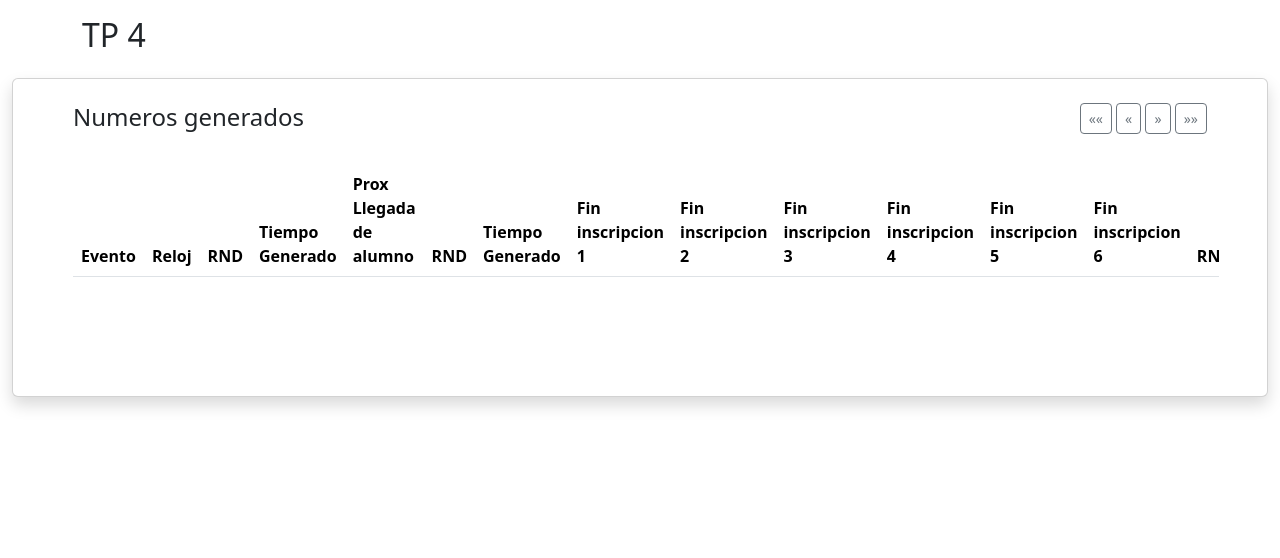
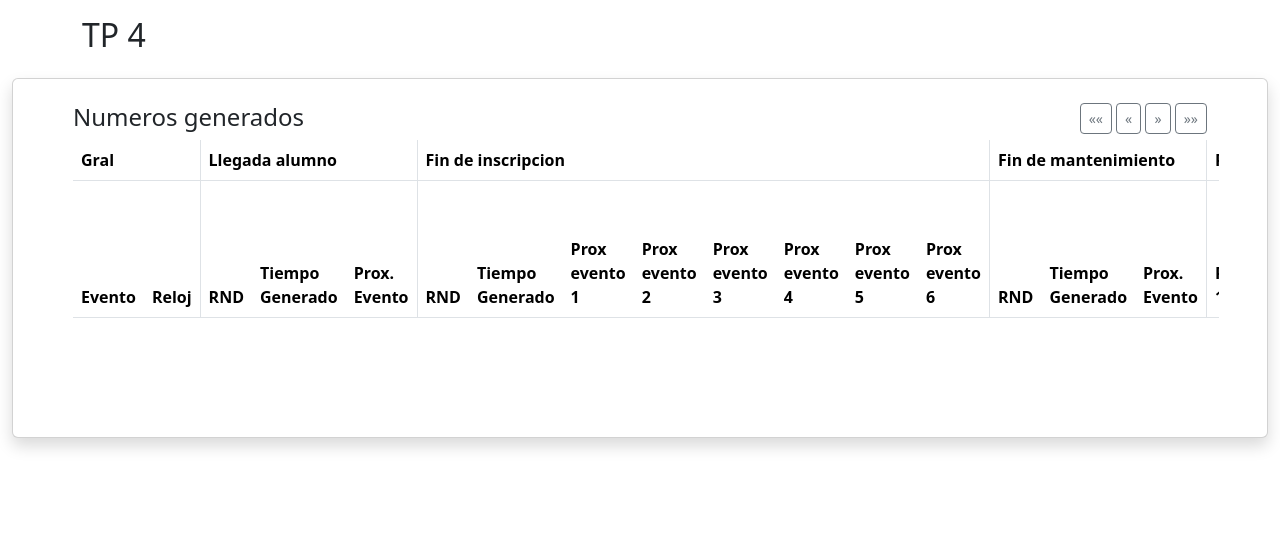
Before and after one commit to toledoarodrigo/SIM-2024, a Django app: template tp4/templates/tp4/results.html in a window 1280 px wide. Shown: the top 558 px of the page. Run offline with Django 3.2, Linux system fonts and the light colour scheme; the template is opened without the code that fills it, so the values that code supplies are empty.

Commit message:
Show nice table

```diff
--- a/tp4/templates/tp4/results.html
+++ b/tp4/templates/tp4/results.html
@@ -24,47 +24,95 @@
                 <table class="table h-100 table-striped">
                     <thead class="sticky-top top-0">
                     <tr>
+                      <th class="border-end" scope="row" colspan="2">Gral</th>
+                      <th class="border-end" scope="row" colspan="3">Llegada alumno</th>
+                      <th class="border-end" scope="row" colspan="8">Fin de inscripcion</th>
+                      <th class="border-end" scope="row" colspan="3">Fin de mantenimiento</th>
+                      <th class="border-end" scope="row" colspan="4">Regreso de Tecnico</th>
+                      <th class="border-end" scope="row" colspan="2">PC 1</th>
+                      <th class="border-end" scope="row" colspan="2">PC 2</th>
+                      <th class="border-end" scope="row" colspan="2">PC 3</th>
+                      <th class="border-end" scope="row" colspan="2">PC 4</th>
+                      <th class="border-end" scope="row" colspan="2">PC 5</th>
+                      <th class="border-end" scope="row" colspan="2">PC 6</th>
+                      <th class="border-end" scope="row" colspan="1">Tecnico</th>
+                      <th class="border-end" scope="row" colspan="1"></th>
+                      <th class="border-end" scope="row" colspan="6">Estadisticas</th>
+                      <th class="border-end" scope="row" colspan="2">Alumno 1</th>
+                      <th class="border-end" scope="row" colspan="2">Alumno 2</th>
+                      <th class="border-end" scope="row" colspan="2">Alumno 3</th>
+                      <th class="border-end" scope="row" colspan="2">Alumno 4</th>
+                      <th class="border-end" scope="row" colspan="2">Alumno 5</th>
+                      <th class="border-end" scope="row" colspan="2">Alumno 6</th>
+                      <th class="border-end" scope="row" colspan="2">Alumno 7</th>
+                      <th class="border-end" scope="row" colspan="2">Alumno 8</th>
+                      <th class="border-end" scope="row" colspan="2">Alumno 9</th>
+                      <th class="border-end" scope="row" colspan="2">Alumno 10</th>
+                      <th class="border-end" scope="row" colspan="2">Alumno 11</th>
+                    </tr>
+                    <tr>
                         <th scope="col">Evento</th>
-                        <th scope="col">Reloj</th>
+                        <th class="border-end" scope="col">Reloj</th>
                         <th scope="col">RND</th>
                         <th scope="col">Tiempo Generado</th>
-                        <th scope="col">Prox Llegada de alumno</th>
+                        <th class="border-end" scope="col">Prox. Evento</th>
                         <th scope="col">RND</th>
                         <th scope="col">Tiempo Generado</th>
-                        <th scope="col">Fin inscripcion 1</th>
-                        <th scope="col">Fin inscripcion 2</th>
-                        <th scope="col">Fin inscripcion 3</th>
-                        <th scope="col">Fin inscripcion 4</th>
-                        <th scope="col">Fin inscripcion 5</th>
-                        <th scope="col">Fin inscripcion 6</th>
+                        <th scope="col">Prox evento 1</th>
+                        <th scope="col">Prox evento 2</th>
+                        <th scope="col">Prox evento 3</th>
+                        <th scope="col">Prox evento 4</th>
+                        <th scope="col">Prox evento 5</th>
+                        <th class="border-end" scope="col">Prox evento 6</th>
                         <th scope="col">RND</th>
                         <th scope="col">Tiempo Generado</th>
-                        <th scope="col">Fin Mantenimiento</th>
+                        <th class="border-end" scope="col">Prox. Evento</th>
                         <th scope="col">RND 1</th>
                         <th scope="col">RND 2</th>
                         <th scope="col">Tiempo generado</th>
-                        <th scope="col">Prox Regreso</th>
-                        <th scope="col">Estado PC 1</th>
-                        <th scope="col">Necesita mantenimiento PC 1</th>
-                        <th scope="col">Estado PC 2</th>
-                        <th scope="col">Necesita mantenimiento PC 2</th>
-                        <th scope="col">Estado PC 3</th>
-                        <th scope="col">Necesita mantenimiento PC 3</th>
-                        <th scope="col">Estado PC 4</th>
-                        <th scope="col">Necesita mantenimiento PC 4</th>
-                        <th scope="col">Estado PC 5</th>
-                        <th scope="col">Necesita mantenimiento PC 5</th>
-                        <th scope="col">Estado PC 6</th>
-                        <th scope="col">Necesita mantenimiento PC 6</th>
-                        <th scope="col">Estado tecnico</th>
-                        <th scope="col">Cola</th>
+                        <th class="border-end" scope="col">Prox. Evento</th>
+                        <th scope="col">Estado</th>
+                        <th class="border-end" scope="col">Necesita mantenimiento</th>
+                        <th scope="col">Estado</th>
+                        <th class="border-end" scope="col">Necesita mantenimiento</th>
+                        <th scope="col">Estado</th>
+                        <th class="border-end" scope="col">Necesita mantenimiento</th>
+                        <th scope="col">Estado</th>
+                        <th class="border-end" scope="col">Necesita mantenimiento</th>
+                        <th scope="col">Estado</th>
+                        <th class="border-end" scope="col">Necesita mantenimiento</th>
+                        <th scope="col">Estado</th>
+                        <th class="border-end" scope="col">Necesita mantenimiento</th>
+                        <th class="border-end" scope="col">Estado</th>
+                        <th class="border-end" scope="col">Cola</th>
                         <th scope="col">Contador Al.</th>
                         <th scope="col">Contador Al. que se van</th>
                         <th scope="col">Contador Al. en cola</th>
                         <th scope="col">Acum. Tiempo espera</th>
                         <th scope="col">% Al. que se van</th>
-                        <th scope="col">Promedio Espera</th>
-                        <th scope="col">Alumnos</th>
+                        <th class="border-end" scope="col">Promedio Espera</th>
+                        <th scope="col">Estado</th>
+                        <th class="border-end" scope="col">Llegada a cola</th>
+                        <th scope="col">Estado</th>
+                        <th class="border-end" scope="col">Llegada a cola</th>
+                        <th scope="col">Estado</th>
+                        <th class="border-end" scope="col">Llegada a cola</th>
+                        <th scope="col">Estado</th>
+                        <th class="border-end" scope="col">Llegada a cola</th>
+                        <th scope="col">Estado</th>
+                        <th class="border-end" scope="col">Llegada a cola</th>
+                        <th scope="col">Estado</th>
+                        <th class="border-end" scope="col">Llegada a cola</th>
+                        <th scope="col">Estado</th>
+                        <th class="border-end" scope="col">Llegada a cola</th>
+                        <th scope="col">Estado</th>
+                        <th class="border-end" scope="col">Llegada a cola</th>
+                        <th scope="col">Estado</th>
+                        <th class="border-end" scope="col">Llegada a cola</th>
+                        <th scope="col">Estado</th>
+                        <th class="border-end" scope="col">Llegada a cola</th>
+                        <th scope="col">Estado</th>
+                        <th class="border-end" scope="col">Llegada a cola</th>
 
                         <!-- <th scope="col">Estudiantes</th> -->
                     </tr>
@@ -76,26 +124,6 @@
             </div>
         </div>
     </div>
-
-    <!-- <div class="card card-body shadow my-3 py-4 px-5">
-        <div class="container-fluid">
-            <div class="row">
-                <h4>Costos finales</h4>
-                <div class="col-3"">
-                    <span><strong>Total de Almacenamiento:</strong> $</span><span id="total-stock-cost"></span>
-                </div>
-                <div class="col-3"">
-                    <span><strong>Total de Pedido:</strong> $</span><span id="total-restock-cost"></span>
-                </div>
-                <div class="col-3"">
-                    <span><strong>Total por Faltantes:</strong> $</span><span id="total-missing-cost"></span>
-                </div>
-                <div class="col-3"">
-                    <span><strong>Total Acumulado:</strong> $</span><span id="total-cost"></span>
-                </div>
-            </div>
-        </div>
-    </div> -->
   </div>
 {% endblock %}
 
@@ -113,6 +141,17 @@
     return num.toString().match(re)[0];
   }
 
+  function format_students(students){
+    students = Array.from({length: 11}, _ => undefined).map((student, index) => students[index])
+    students_display = students.map((student) => {
+      if (student === undefined) {
+        return "<td>-</td><td>-</td>"
+      }
+      return `<td>${student.state ? student.state : "-"}</td><td>${student.queue_arrival_time ? student.queue_arrival_time.toFixed(3) : "-"}</td>`
+    })
+    return students_display.join("")
+  }
+
   const displayItems = (page) => {
     if (page === undefined) {
       return
@@ -123,10 +162,6 @@
     const paginatedItems = items.slice(showFrom, showTo);
     results = "";
     paginatedItems.forEach((item, i) => {
-      students = ""
-      item.students.forEach(({state, queue_arrival_time}) => {
-        students += `${queue_arrival_time ? queue_arrival_time.toFixed(3) : "-"} | ${state ? state : "-"}<br>`
-      })
       results += `<tr>
         <th scope="row">${item.event_display}</th>
         <td>${toFixed(item.time, 3)}</td>
@@ -168,7 +203,7 @@
         <td>${item.total_wait_time.toFixed(3)}</td>
         <td>${item.students_leaving_percentage.toFixed(3)}</td>
         <td>${item.avg_wait_time.toFixed(3)}</td>
-        <td style="min-width:200px">${students}</td>
+        ${format_students(item.students)}
       </tr>`
     });
     table.innerHTML = results;
```
